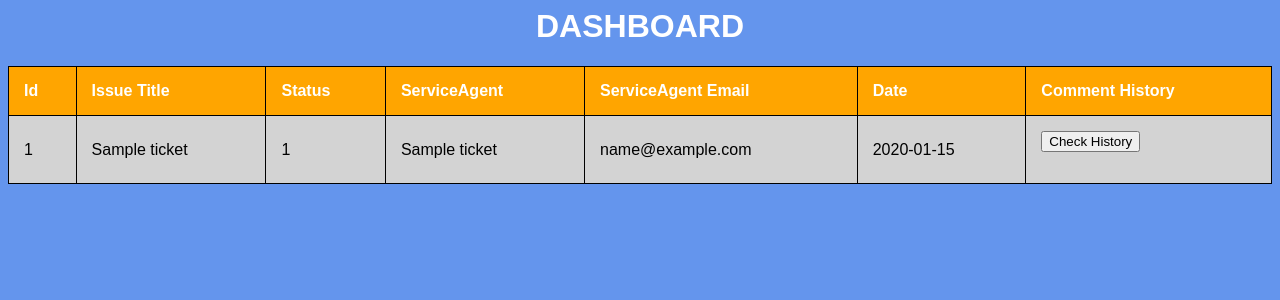
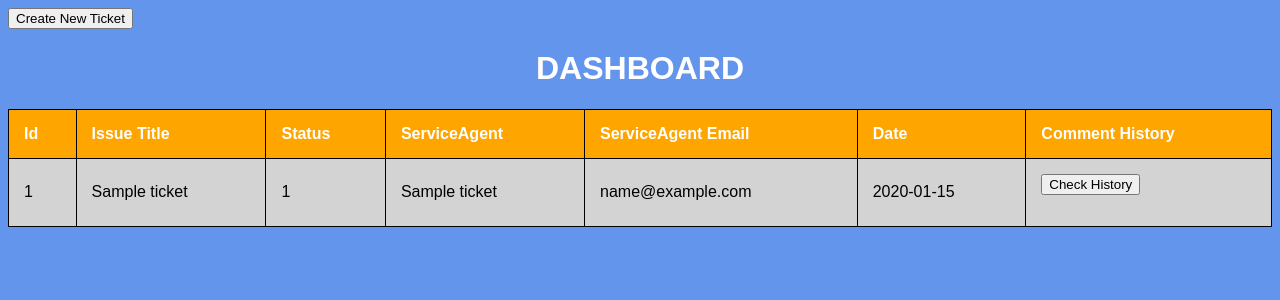
Before and after one commit to sammmoran/UMBC-447-Issue-Tracker, a PHP site: page /dashboardpage.php in a window 1280 px wide. Shown: the top 300 px of the page. Run offline with PHP 8.4, Linux system fonts and the light colour scheme; tables that the repository leaves empty hold one stand-in row (values such as "Sample post").

Commit message:
button to create a ticket

```diff
--- a/dashboardpage.php
+++ b/dashboardpage.php
@@ -5,6 +5,8 @@
 		<link rel="stylesheet" href="styles/dashboardpage.css">
 	</head>
 	<body>
+        <button onclick="location.href='newTicket.html'" type="button" class="Ticket">
+         Create New Ticket</button>
         <h1 ><center>DASHBOARD</center></h1>
 		<table>
 		<?php
```
